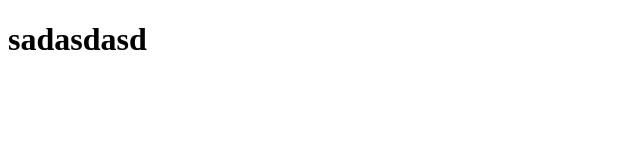
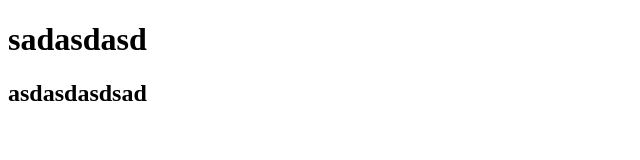
Before and after one commit to saipu11aev/request-test, a plain HTML site: page index.html in a window 1280 px wide. Shown: the whole page, without its empty margins (0-640 px from the left). Drawn offline with Linux system fonts and the light colour scheme.

Commit message:
index changed 2

```diff
--- a/index.html
+++ b/index.html
@@ -7,5 +7,6 @@
 </head>
 <body>
     <h1>sadasdasd</h1>
+    <h2>asdasdasdsad</h2>
 </body>
 </html>
```
